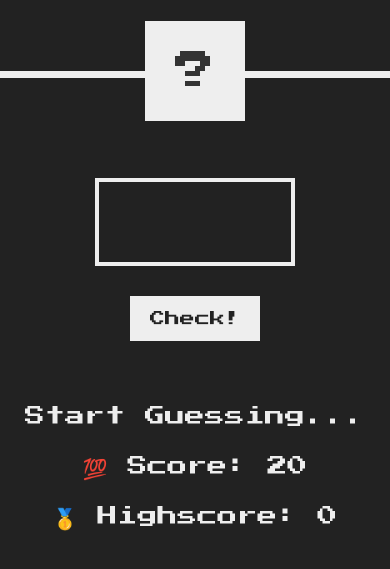
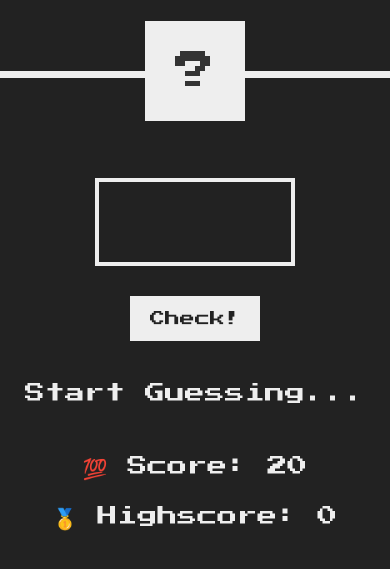
Before and after one commit to srivastava-harshal/guess-the-number, a plain HTML site: page index.html in a window 390 px wide. Shown: the part 175-744 px from the top of the page. Drawn offline with Linux system fonts and the light colour scheme.

Commit message:
win message fix

```diff
--- a/style.css
+++ b/style.css
@@ -174,8 +174,10 @@ h1 {
   }
 
   .message {
-    margin-bottom: 0;
-    padding: 25px 0;
+    padding: 0px 20px;
+    text-align: center;
+    line-height: 25px;
+    margin-bottom: 20px;
   }
 
   .label-score {
```
